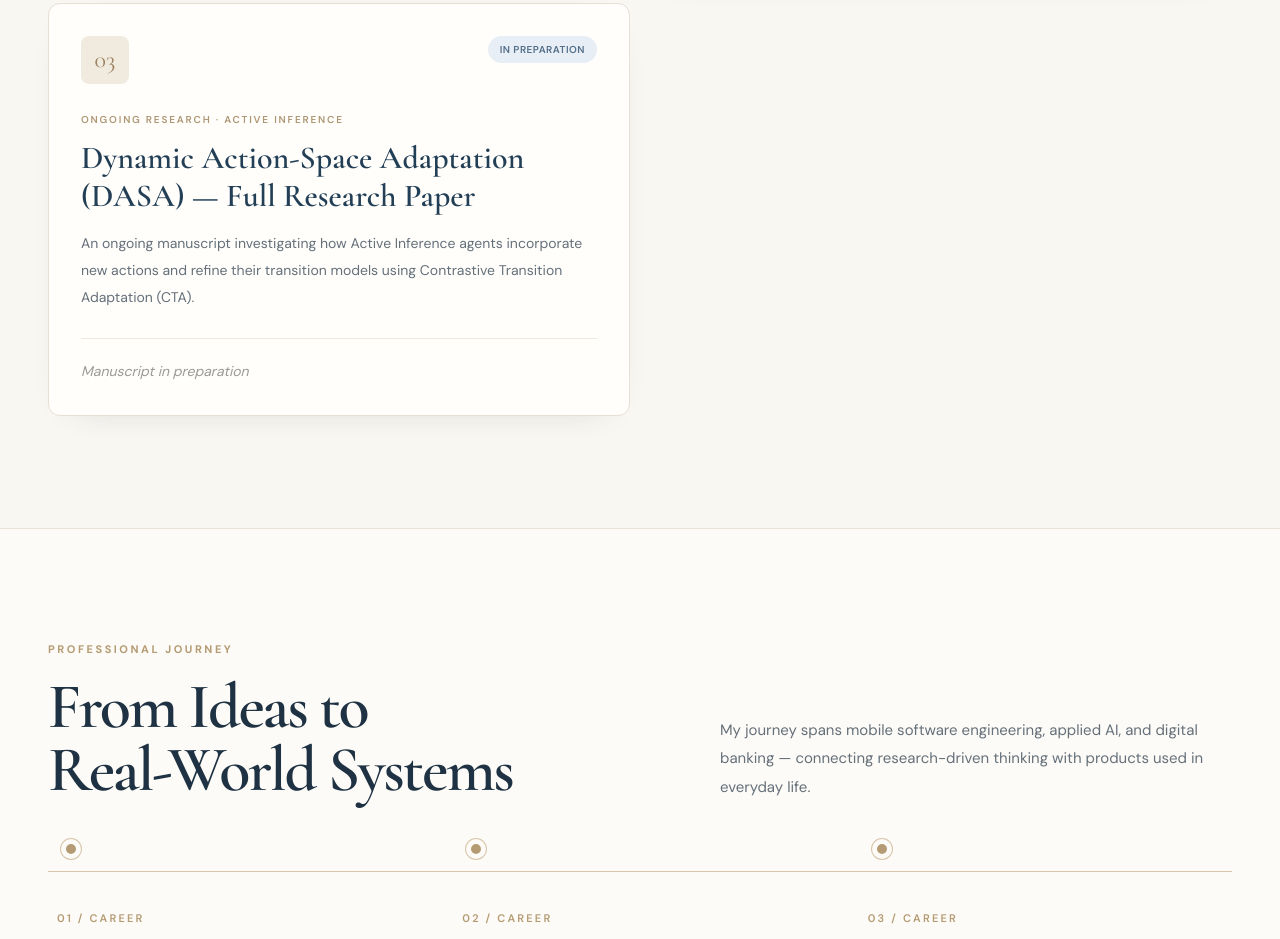
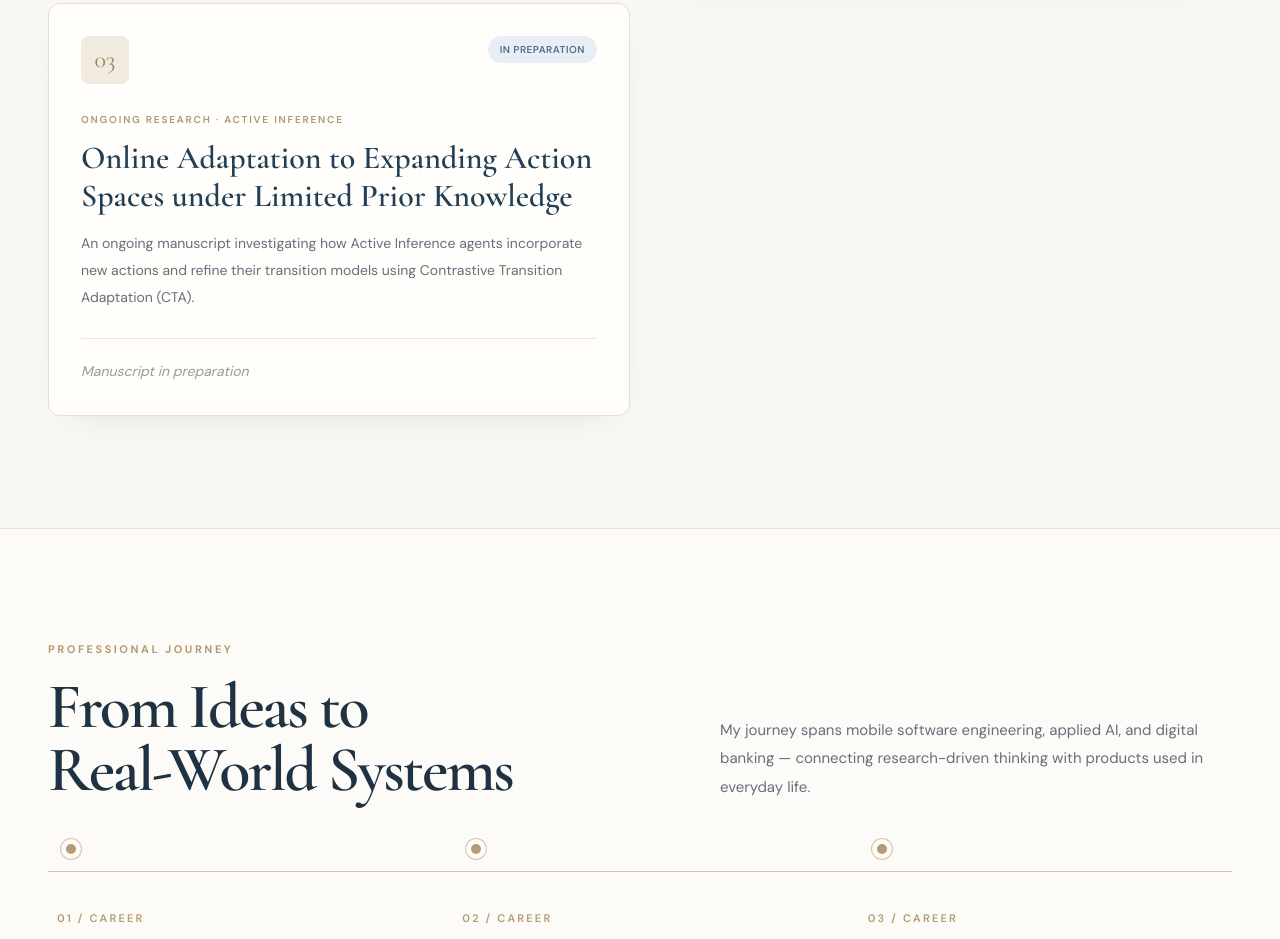
Before and after one commit to nghevabe/personal_academic_portfolio, an Astro site: page / in a window 1280 px wide. Shown: the part 2088-3027 px from the top of the page. Built offline with nearby package versions, Linux system fonts and the light colour scheme; Astro itself is replaced by a stand-in of ours.

Commit message:
update title ongoing research

```diff
--- a/src/pages/index.astro
+++ b/src/pages/index.astro
@@ -92,7 +92,7 @@ const publications = [
   },
   {
     category: "ONGOING RESEARCH · ACTIVE INFERENCE",
-    title: "Dynamic Action-Space Adaptation (DASA) — Full Research Paper",
+    title: "Online Adaptation to Expanding Action Spaces under Limited Prior Knowledge",
     description:
       "An ongoing manuscript investigating how Active Inference agents incorporate new actions and refine their transition models using Contrastive Transition Adaptation (CTA).",
     href: null,
```
